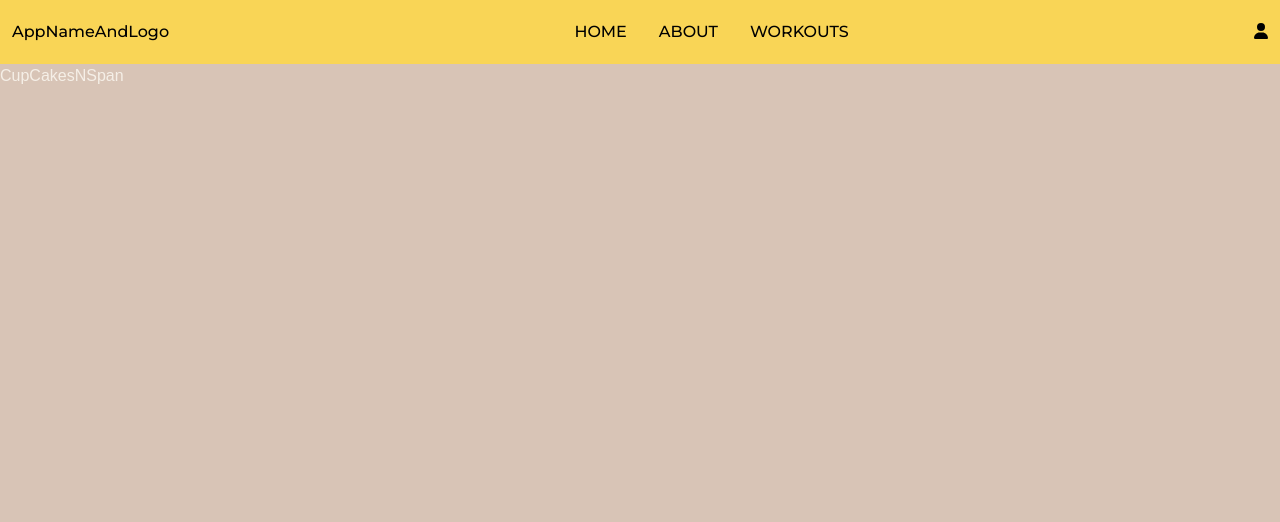
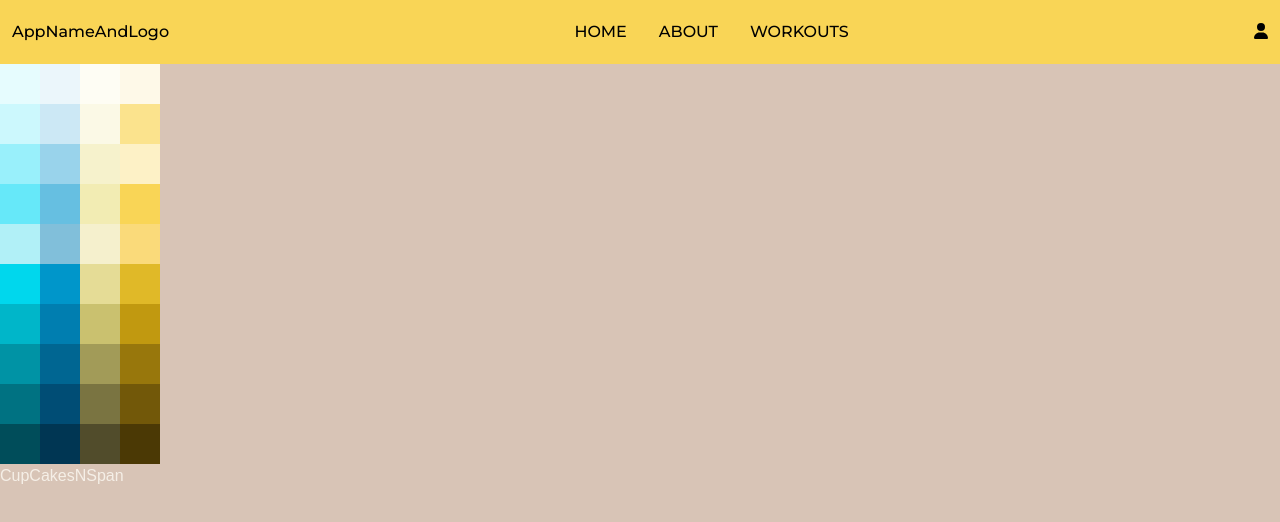
Before and after one commit to CupCakesNSpan/exappfront, a Next.js app: page / in a window 1280 px wide. Shown: the top 522 px of the page. Built offline with nearby package versions, Linux system fonts and the light colour scheme; no server answers; a web font is replaced by a local one.

Commit message:
demo: color schemes

```diff
--- a/app/page.tsx
+++ b/app/page.tsx
@@ -14,7 +14,56 @@ export default function Home() {
   return (
     <div className="container">
       <div className="hero-header">
-
+        <div className="flex flex-row">
+          <div className="flex flex-col">
+            <div className="h-10 w-10 bg-summer-sea-blue-50"></div>
+            <div className="h-10 bg-summer-sea-blue-100"></div>
+            <div className="h-10 bg-summer-sea-blue-200"></div>
+            <div className="h-10 bg-summer-sea-blue-300"></div>
+            <div className="h-10 bg-summer-sea-blue-400"></div>
+            <div className="h-10 bg-summer-sea-blue-500"></div>
+            <div className="h-10 bg-summer-sea-blue-600"></div>
+            <div className="h-10 bg-summer-sea-blue-700"></div>
+            <div className="h-10 bg-summer-sea-blue-800"></div>
+            <div className="h-10 bg-summer-sea-blue-900"></div>
+          </div>
+          <div className="flex flex-col">
+            <div className="h-10 w-10 bg-summer-sky-blue-50"></div>
+            <div className="h-10 bg-summer-sky-blue-100"></div>
+            <div className="h-10 bg-summer-sky-blue-200"></div>
+            <div className="h-10 bg-summer-sky-blue-300"></div>
+            <div className="h-10 bg-summer-sky-blue-400"></div>
+            <div className="h-10 bg-summer-sky-blue-500"></div>
+            <div className="h-10 bg-summer-sky-blue-600"></div>
+            <div className="h-10 bg-summer-sky-blue-700"></div>
+            <div className="h-10 bg-summer-sky-blue-800"></div>
+            <div className="h-10 bg-summer-sky-blue-900"></div>
+          </div>
+          <div className="flex flex-col">
+            <div className="h-10 w-10 bg-summer-sand-50"></div>
+            <div className="h-10 bg-summer-sand-100"></div>
+            <div className="h-10 bg-summer-sand-200"></div>
+            <div className="h-10 bg-summer-sand-300"></div>
+            <div className="h-10 bg-summer-sand-400"></div>
+            <div className="h-10 bg-summer-sand-500"></div>
+            <div className="h-10 bg-summer-sand-600"></div>
+            <div className="h-10 bg-summer-sand-700"></div>
+            <div className="h-10 bg-summer-sand-800"></div>
+            <div className="h-10 bg-summer-sand-900"></div>
+          </div>
+          <div className="flex flex-col">
+            <div className="h-10 w-10 bg-summer-wet-sand-50"></div>
+            <div className="h-10 bg-summer-wet-sand-200"></div>
+            <div className="h-10 bg-summer-wet-sand-100"></div>
+            <div className="h-10 bg-summer-wet-sand-300"></div>
+            <div className="h-10 bg-summer-wet-sand-400"></div>
+            <div className="h-10 bg-summer-wet-sand-500"></div>
+            <div className="h-10 bg-summer-wet-sand-600"></div>
+            <div className="h-10 bg-summer-wet-sand-700"></div>
+            <div className="h-10 bg-summer-wet-sand-800"></div>
+            <div className="h-10 bg-summer-wet-sand-900"></div>
+          </div>
+        </div>
       </div>
     </div>
   );
--- a/app/styles.css
+++ b/app/styles.css
@@ -1,3 +1,4 @@
+/* Nav styles */
 .nav-styles {
     @apply flex flex-row justify-between
     h-10 md:h-12 lg:h-16
@@ -48,6 +49,8 @@
     @apply block;
  }
 
+ /* Hero styles */
+
 .container {
 
 }
--- a/tailwind.config.ts
+++ b/tailwind.config.ts
@@ -26,7 +26,7 @@ export default {
         'summer-sky-blue': {
           50: "#EBF6FB",
           100: "#CCE8F5",
-          200: "99D3EB",
+          200: "#99D3EB",
           300: "#66BFE1",
           400: "#81BFDA",
           500: "#0096CA",
```
